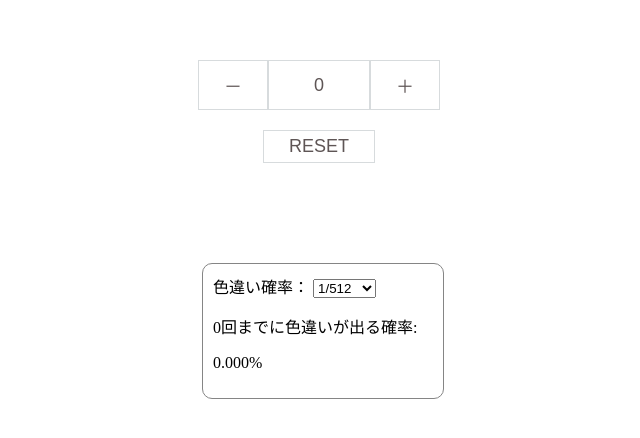
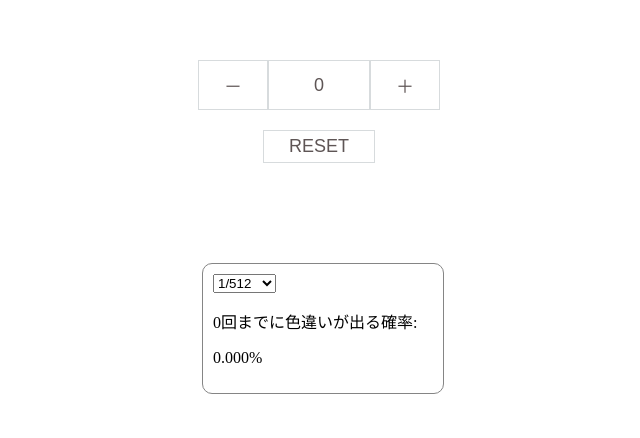
Before and after one commit to niyakezura/CountUp, a plain HTML site: page index.html in a window 1280 px wide. Shown: the part 140-578 px from the top of the page, without its empty margins (325-965 px from the left). Drawn offline with Linux system fonts and the light colour scheme.

Commit message:
ラベル削除

```diff
--- a/index.html
+++ b/index.html
@@ -18,14 +18,12 @@
     </div>
 
     <div class="Shiny_Probability">
-        <label>色違い確率：
             <select name="prob-list" id="prob-select">
                 <option value="512">1/512</option>
                 <option value="1024">1/1024</option>
                 <option value="4096">1/4096</option>
                 <option value="8192">1/8192</option>
             </select>
-        </label>
 
         <div class="prob-display">
             <p><span type="text" class="count-display" id="n-textbox">0</span>回までに色違いが出る確率:
```
